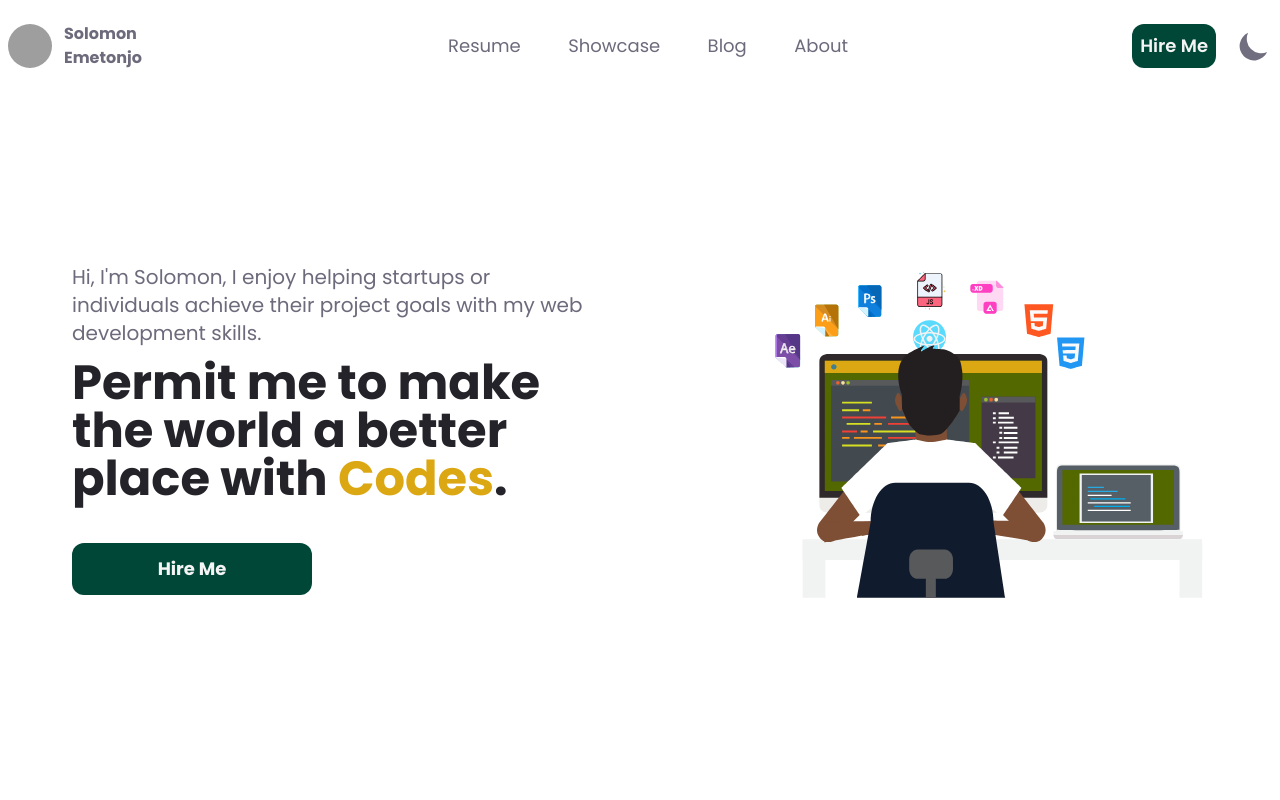
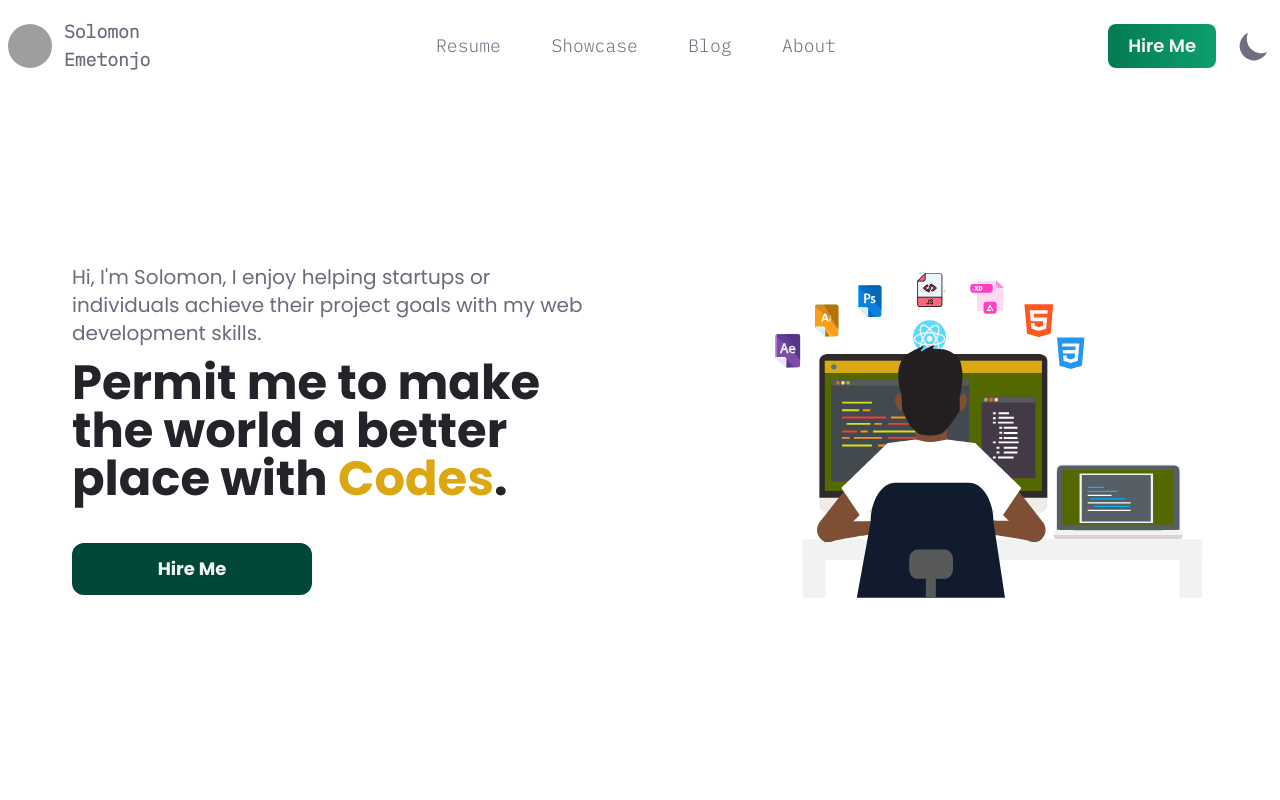
Before and after one commit to realrufans/game, a Next.js app: page / in a window 1280 px wide. Shown: the top 800 px of the page. Built offline with nearby package versions, Linux system fonts and the light colour scheme; grey boxes are pictures that could not be loaded.

Commit message:
changed header font

```diff
--- a/components/header.js
+++ b/components/header.js
@@ -39,25 +39,43 @@ function Header() {
             className="rounded-full"
           />
 
-          <h1 className="hidden sm:inline-block font-bold font-inter text-base max-w-[100px] ">
+          <h1 className="hidden sm:inline-block font-bold  font-mono text-lg max-w-[100px] ">
             Solomon Emetonjo
           </h1>
         </div>
       </Link>
 
       <ul className=" border-t-[1px] border-[#4b597d] sm:border-none flex justify-between fixed bottom-0 w-full left-0 right-0 min-w-full  themeColors md:static p-5 md:min-w-0 sm:max-w-md">
-        <a href={" /solomon_Emeonjo__Resume.pdf"} className="nav-btn">
-          Resume
-        </a>
+        <Link className="text-blue-500" href={" /solomon_Emeonjo__Resume.pdf"}>
+          <div className="relative group flex ">
+            {" "}
+            <span className="nav-btn"> Resume</span>
+            <span className="absolute border-b-2 w-1/2 transform group-hover:translate-x-full duration-500 opacity-0 group-hover:opacity-100 border-green-500  inset-0 bottom-1 "></span>
+          </div>
+        </Link>
 
-        <Link  href={"/#projects"}>
-        <span className="nav-btn">Showcase</span>
+        <Link className="text-blue-500" href={"/#projects"}>
+          <div className="relative group flex ">
+            {" "}
+            <span className="nav-btn">Showcase</span>
+            <span className="absolute border-b-2 w-1/2 transform group-hover:translate-x-full duration-500 opacity-0 group-hover:opacity-100 border-green-500  inset-0 bottom-1 "></span>
+          </div>
         </Link>
-        <Link  href={"/blog"}>
-          <span className="nav-btn">Blog</span>
+
+        <Link href={"/blog"}>
+          <div className="relative group flex ">
+            {" "}
+            <span className="nav-btn">Blog</span>
+            <span className="absolute border-b-2 w-1/2 transform group-hover:translate-x-full duration-500 opacity-0 group-hover:opacity-100 border-green-500  inset-0 bottom-1 "></span>
+          </div>
         </Link>
+
         <Link className="nav-btn" href={"/#about"}>
-        <span className="nav-btn">About</span>
+          <div className="relative group flex ">
+            {" "}
+            <span className="nav-btn">About</span>
+            <span className="absolute border-b-2 w-1/2 transform group-hover:translate-x-full duration-500 opacity-0 group-hover:opacity-100 border-green-500  inset-0 bottom-1 "></span>
+          </div>
         </Link>
       </ul>
 
@@ -66,7 +84,7 @@ function Header() {
         <Link href={"/contact"}>
           <p
             tabIndex={0}
-            className=" cursor-pointer hover:bg-green-700 bg-green-900 text-[#f4f4f4] text-lg p-2 w-fit font-semibold rounded-xl"
+            className=" cursor-pointer  bg-gradient-to-r   from-green-600 dark:from-green-700 to-green-500  hover:to-green-500 hover:from-green-500  dark:hover:to-green-700 text-[#f4f4f4] text-lg py-2 px-5 w-fit font-semibold  rounded-lg"
           >
             Hire Me
           </p>
--- a/styles/globals.css
+++ b/styles/globals.css
@@ -1,4 +1,5 @@
 @import url("https://fonts.googleapis.com/css2?family=Poppins:wght@400;500;600;700&display=swap");
+@import url("https://fonts.googleapis.com/css2?family=IBM+Plex+Mono:wght@300&family=Montserrat&family=Roboto&display=swap");
 
 @tailwind base;
 @tailwind components;
@@ -21,14 +22,13 @@
   }
 
   .theme-btn {
-    @apply h-9 cursor-pointer animate-pulse ;
+    @apply h-9 cursor-pointer  animate-pulse;
   }
 
   .nav-btn {
-    @apply hover:scale-[1.1] hover:ease-in-out hover:text-black dark:hover:text-white hover:font-bold cursor-pointer  p-1;
+    @apply hover:text-green-600 dark:hover:text-white cursor-pointer   font-mono  p-1;
   }
 }
-
 
 .carouselBtn {
   background-color: rgb(21 128 61);
--- a/tailwind.config.js
+++ b/tailwind.config.js
@@ -13,11 +13,14 @@ module.exports = {
     extend: {
       fontFamily: {
         poppins: ["Poppins", ...defaultTheme.fontFamily.sans],
+        mono: ["IBM Plex Mono", "monospace"],
+        sans: ["Montserrat", "sans-serif"],
+        serif: ["Roboto", "serif"],
       },
       animation: {
         "bounce-slow": "bounce 3s linear infinite",
       },
     },
   },
-  plugins: [require("flowbite/plugin"), require('@tailwindcss/line-clamp')] ,
+  plugins: [require("flowbite/plugin"), require("@tailwindcss/line-clamp")],
 };
```
